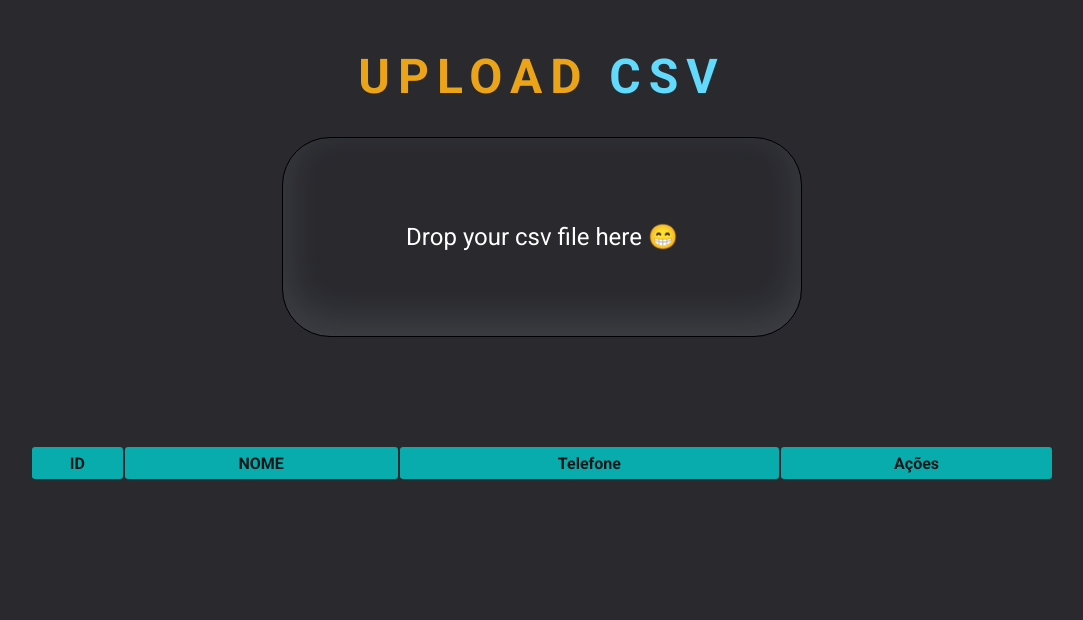
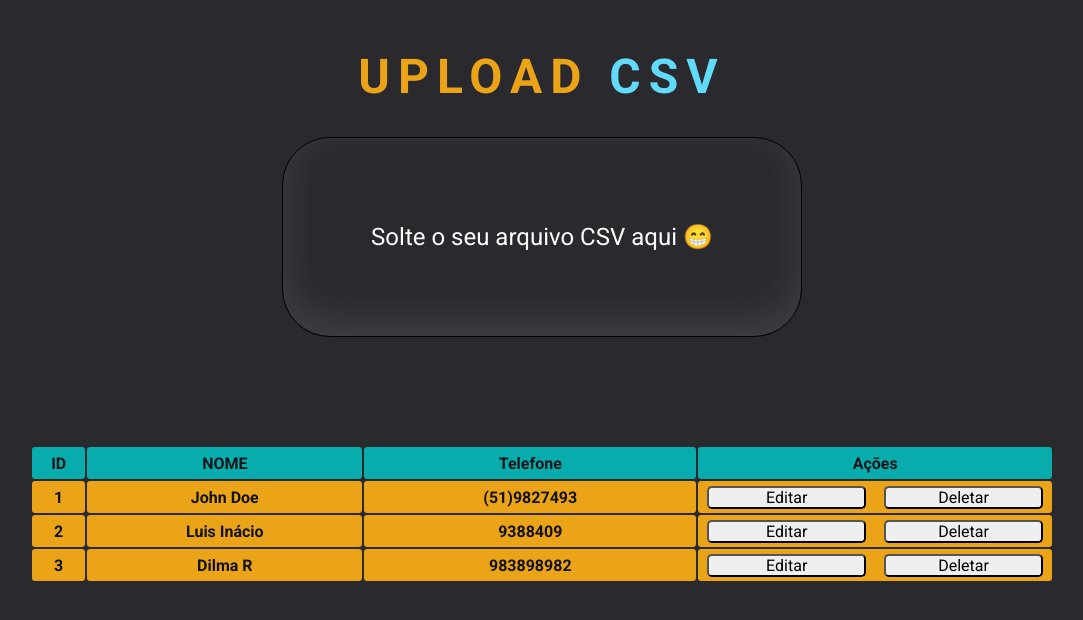
Before and after one commit to jjromary/upload_csv, a React (Create React App) app: page / in a window 1280 px wide. Shown: the top 620 px of the page, without its empty margins (98-1181 px from the left). Built offline with nearby package versions, Linux system fonts and the light colour scheme; data requests are answered from the project's data file.

Commit message:
refatoração e conexão com api.GET.

```diff
--- a/db.json
+++ b/db.json
@@ -1,8 +1,7 @@
 {
   "contacts": [
-    [
     {
-        "id": 1,
+      "id": "1",
       "nome": "John Doe",
       "telefone": "(51)9827493"
     },
@@ -17,5 +16,4 @@
       "telefone": "983898982"
     }
   ]
-  ]
 }
--- a/src/components/drag_drop/index.js
+++ b/src/components/drag_drop/index.js
@@ -10,10 +10,8 @@ export function DragDrop() {
 
   useEffect(() => {
     if (contacts.length > 0) {
-      axios.post(
-        "https://6209974e6df46f0017f4c555.mockapi.io/api/v1/contacts",
-        contacts
-      );
+      axios.post("http://localhost:5000/contacts", contacts);
+      console.log("contacts", contacts)
     } else {
     }
   }, [contacts]);
@@ -42,16 +40,15 @@ export function DragDrop() {
               const text = await file.text();
               const result = parse(text, { header: true });
               result.data.id = Number();
-              console.log(typeof result.data[0].id);
 
               setContacts((existing) => [...existing, ...result.data]);
             });
         }}
       >
-        <span>Drop your csv file here 😁</span>
+        <span>Solte o seu arquivo CSV aqui 😁</span>
       </div>
 
-      <DataTable contato={contacts} />
+      <DataTable />
     </>
   );
 }
--- a/src/components/table/index.js
+++ b/src/components/table/index.js
@@ -1,6 +1,30 @@
-import React from "react";
+/* eslint-disable react-hooks/exhaustive-deps */
+import axios from "axios";
+import React, { useEffect, useState } from "react";
 import styles from "./styles.module.scss";
-export function DataTable(props) {
+
+
+export function DataTable() {
+  const [values, setValues] = useState([])
+
+  useEffect(() => {
+    axios.get("http://localhost:5000/contacts/")
+      .then((response) => {
+        console.log("values",values)
+        setValues(response.data)
+      })
+  }, [])
+
+
+  // function deleteContact(id){
+  //   axios.delete(`http://localhost:5000/contacts/${id}`)
+  // }
+
+  // function updateContact(id){
+  //   axios.put(`http://localhost:5000/contacts/${id}`)
+  // }
+
+
   return (
     <div className={styles.Container}>
       <table className={styles.TableContent}>
@@ -14,7 +38,7 @@ export function DataTable(props) {
         </thead>
 
         <tbody>
-          {props.contato.map((contact) => (
+          {values?.map((contact) => (
             <tr key={contact.id}>
               <td>{contact.id}</td>
               <td>{contact.nome}</td>
@@ -22,7 +46,10 @@ export function DataTable(props) {
               <td>
                 <div className={styles.buttonContainer}>
                   <button className={styles.button}>Editar</button>
-                  <button className={styles.button}>Deletar</button>
+                  <button className={styles.button}
+                  >
+                    Deletar
+                  </button>
                 </div>
               </td>
             </tr>
--- a/src/components/table/styles.module.scss
+++ b/src/components/table/styles.module.scss
@@ -35,6 +35,10 @@
         .button {
             border-radius: 0.3rem;
             width: 45%;
+            transition: 0.2s;
+            &:hover{
+                filter: brightness(0.9);
+            }
         }
     }
 }
```
Lines whose indentation alone changed are shown as unchanged.
